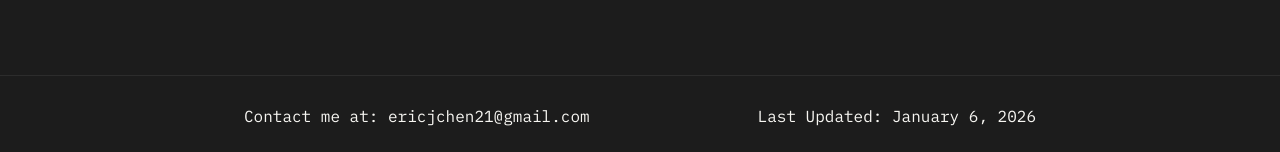
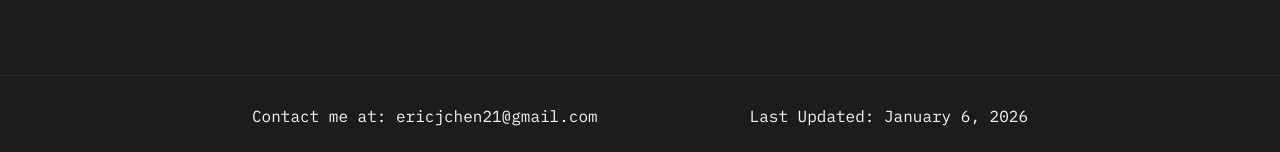
Before and after one commit to ericjchen21/ericjchen21.github.io, a Jekyll site: the page built from index.html, in a window 1280 px wide. Shown: the part 1005-1157 px from the top of the page. Built offline with Jekyll 4.4.1, drawn with Linux system fonts in a browser that asks for light colours; comment, search, counter and statistics services are not loaded.

Commit message:
footer fixes

```diff
--- a/_sass/_footer.scss
+++ b/_sass/_footer.scss
@@ -17,6 +17,8 @@
     justify-content: space-around;
     align-items: center;
 
+    padding: calc(1 * var(--std-unit));
+
     .sec-a {
       justify-content: start;
     }
```
